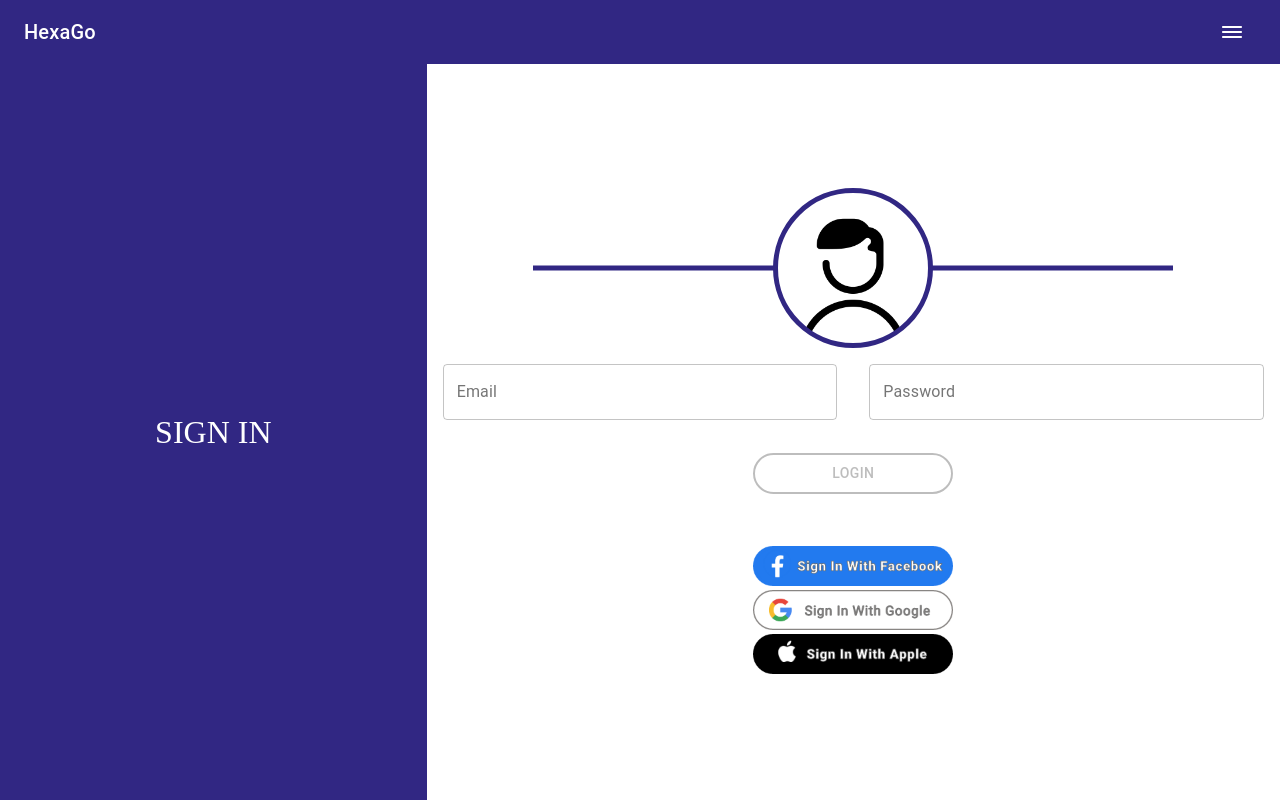
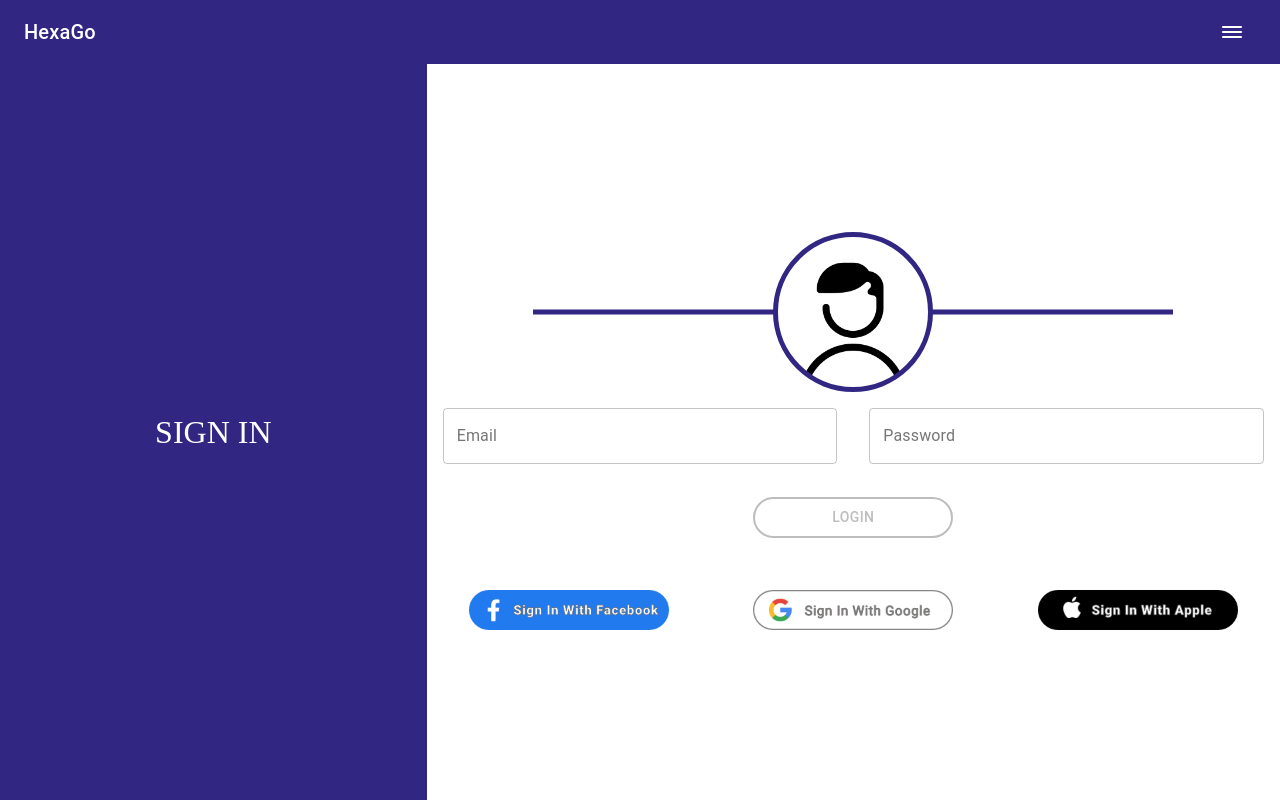
Before and after one commit to TheoWckr/hexago-front-final, a React (Create React App) app in the folder front/: page /login in a window 1280 px wide. Built offline with nearby package versions, Linux system fonts and the light colour scheme.

Commit message:
login page provider

```diff
--- a/front/src/components/user/login/loginProvider.tsx
+++ b/front/src/components/user/login/loginProvider.tsx
@@ -31,13 +31,13 @@ export const LoginProvider = () => {
 
     return (
         <Grid container className={classes.providerContainer}>
-            <Grid item xs={12} sm={12} md={12} lg={12} className={classes.providerItem}>
+            <Grid item xs={12} sm={12} md={12} lg={4} className={classes.providerItem}>
                 <img alt="facebook" src="facebook.png" className={classes.providerBtn}/>
             </Grid>
-            <Grid item xs={12} sm={12} md={12} lg={12} className={classes.providerItem}>
+            <Grid item xs={12} sm={12} md={12} lg={4} className={classes.providerItem}>
                 <img alt="google" src="google.png" className={classes.providerBtn}/>
             </Grid>
-            <Grid item xs={12} sm={12} md={12} lg={12} className={classes.providerItem}>
+            <Grid item xs={12} sm={12} md={12} lg={4} className={classes.providerItem}>
                 <img alt="apple" src="apple.png" className={classes.providerBtn}/>
             </Grid>
         </Grid>
```
